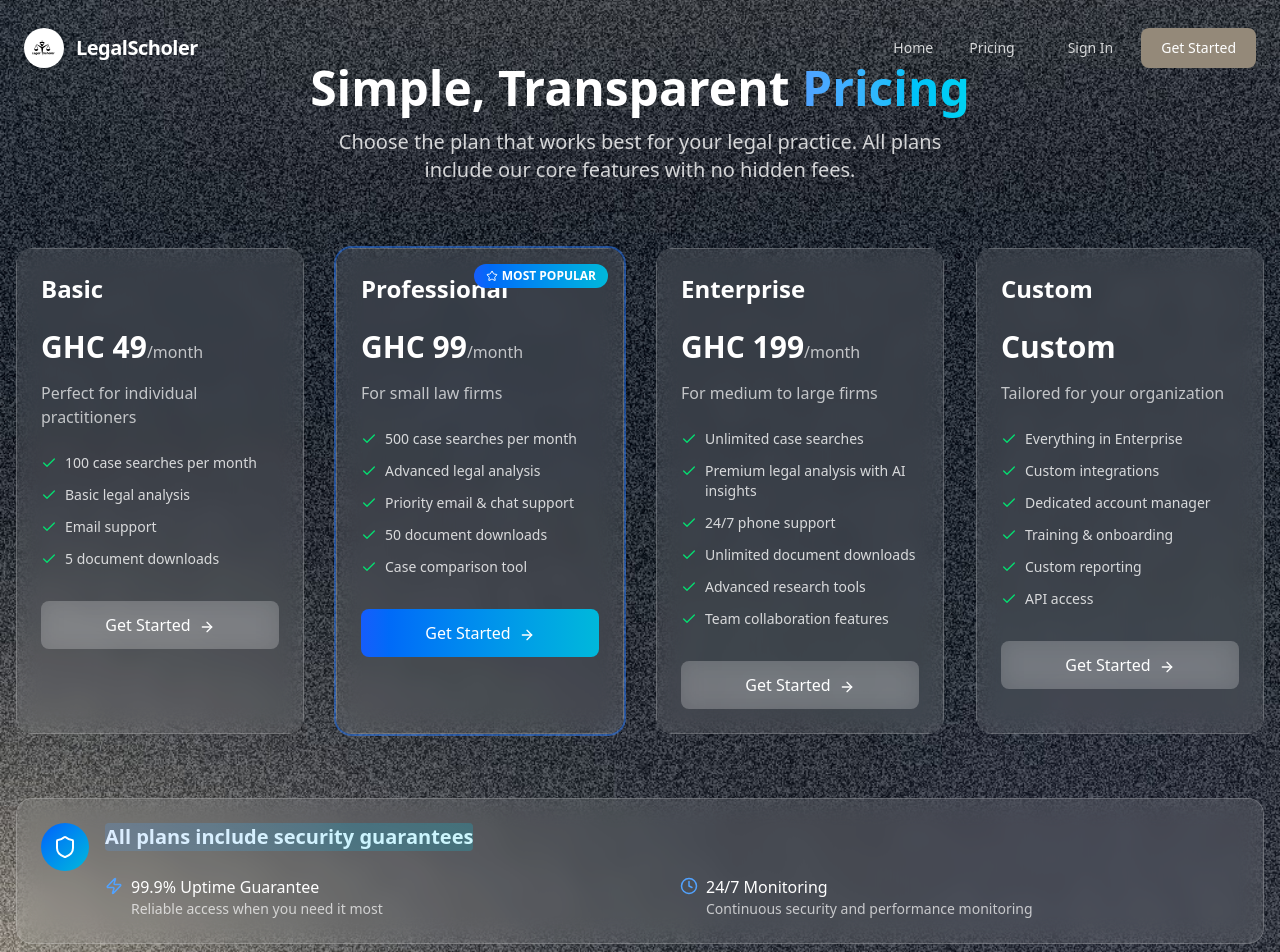
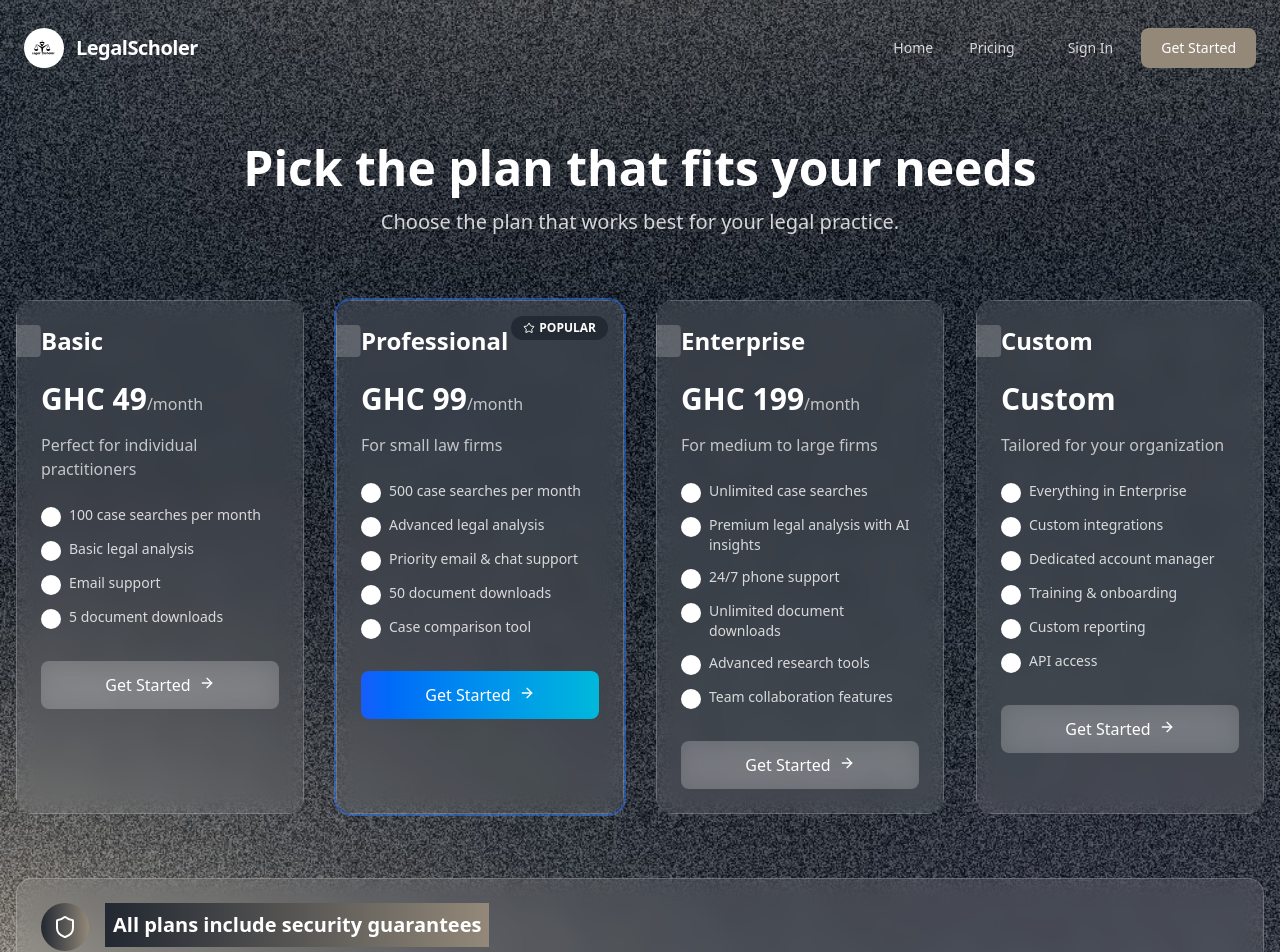
Before and after one commit to Namibra-Devs/LegalScholer_website, a React (Vite) app in the folder legalscholer/: page /pricing in a window 1280 px wide. Shown: the top 952 px of the page. Built offline with nearby package versions, Linux system fonts and the light colour scheme.

Commit message:
pricing page done

```diff
--- a/legalscholer/src/pages/PricingPage.jsx
+++ b/legalscholer/src/pages/PricingPage.jsx
@@ -1,7 +1,7 @@
-
 import React, { useState } from "react";
 import { motion, AnimatePresence } from "framer-motion";
 import { Check, Star, Zap, Shield, Clock, ArrowRight, Sparkles } from "lucide-react";
+import { Link } from "react-router-dom";
 
 const PricingPage = () => {
   const [hoveredCard, setHoveredCard] = useState(null);
@@ -70,15 +70,15 @@ const PricingPage = () => {
     <div className="min-h-screen bg-cover bg-center relative overflow-hidden">
       {/* Background Image with Overlay */}
       <div
-        className="absolute inset-0 bg-cover bg-center "
+        className="absolute inset-0 bg-cover bg-center"
         style={{
           backgroundImage:
             "url('/images/hero-bg.jpg')",
         }}
       ></div>
-      <div className="absolute inset-0"></div>
+      <div className="absolute inset-1"></div>
 
-      <div className="relative z-10 container mx-auto px-4 py-12 sm:py-16">
+      <div className="relative z-10 container mx-auto px-4 py-12 sm:py-16 mt-20">
         {/* Header Section */}
         <motion.div
           initial={{ opacity: 0, y: 20 }}
@@ -87,13 +87,10 @@ const PricingPage = () => {
           className="text-center mb-12 sm:mb-16"
         >
           <h1 className="text-3xl sm:text-4xl md:text-5xl font-bold text-white mb-4">
-            Simple, Transparent{" "}
-            <span className="bg-gradient-to-r from-blue-400 to-cyan-400 bg-clip-text text-transparent">
-              Pricing
-            </span>
+            Pick the plan that fits your needs
           </h1>
           <p className="text-base sm:text-lg md:text-xl text-white/80 max-w-xl md:max-w-2xl mx-auto">
-            Choose the plan that works best for your legal practice. All plans include our core features with no hidden fees.
+            Choose the plan that works best for your legal practice.
           </p>
         </motion.div>
 
@@ -131,9 +128,9 @@ const PricingPage = () => {
                   initial={{ opacity: 0, scale: 0.8 }}
                   animate={{ opacity: 1, scale: 1 }}
                   transition={{ duration: 0.3, delay: 0.2 }}
-                  className="absolute top-4 right-4 bg-gradient-to-r from-blue-600 to-cyan-500 text-white text-xs font-bold px-3 py-1 rounded-full z-10 flex items-center"
+                  className="absolute top-4 right-4 bg-[#222831]/90 text-white text-xs font-bold px-3 py-1 rounded-full z-10 flex items-center"
                 >
-                  <Star size={12} className="mr-1" /> MOST POPULAR
+                  <Star size={12} className="mr-1" /> POPULAR
                 </motion.div>
               )}
 
@@ -141,12 +138,12 @@ const PricingPage = () => {
               <div className="bg-white/10 backdrop-blur-md p-6 h-full border border-white/20">
                 {/* Plan Name with Shiny Text Effect */}
                 <div className="relative inline-block mb-2">
-                  <h3 className="text-xl sm:text-2xl font-bold text-white">{plan.name}</h3>
+                  <h3 className="text-xl sm:text-2xl font-bold text-white z-10">{plan.name}</h3>
                   <motion.div
-                    className="absolute inset-0 bg-gradient-to-r from-blue-400/20 to-cyan-400/20 rounded"
-                    initial={{ width: 0 }}
-                    whileHover={{ width: "100%" }}
-                    transition={{ duration: 0.4 }}
+                    className="absolute inset-0 bg-white/20 rounded"
+                    initial={{ x: "-100%" }}
+                    whileHover={{ x: "100%" }}
+                    transition={{ duration: 0.4, ease: "easeInOut" }}
                   />
                 </div>
 
@@ -175,17 +172,20 @@ const PricingPage = () => {
                       transition={{ duration: 0.3, delay: i * 0.1 }}
                       className="flex items-start"
                     >
-                      <Check size={16} className="text-green-400 mt-0.5 mr-2 flex-shrink-0" />
+                      <div className="relative flex items-center justify-center w-5 h-5 rounded-full bg-white mr-2 mt-0.5 flex-shrink-0">
+                        <Check size={12} className="text-white" />
+                      </div>
                       <span className="text-white/80 text-sm">{feature}</span>
                     </motion.li>
                   ))}
                 </ul>
 
                 {/* Button */}
+                <Link to="/login">
                   <motion.button
                     whileHover={{ scale: 1.05 }}
                     whileTap={{ scale: 0.95 }}
-                  className={`w-full py-3 rounded-lg font-medium transition-all duration-300 text-white ${
+                    className={`w-full py-3 rounded-lg font-medium transition-all duration-300 text-white group ${
                       plan.popular
                         ? "bg-gradient-to-r from-blue-600 to-cyan-500 hover:bg-gradient-to-r hover:from-blue-700 hover:to-cyan-600 hover:shadow-lg hover:shadow-blue-500/30"
                         : "bg-white/20 backdrop-blur-md hover:bg-white/30"
@@ -193,8 +193,15 @@ const PricingPage = () => {
                     title={`Choose ${plan.name} Plan`}
                   >
                     Get Started
-                  <ArrowRight size={16} className="inline ml-2" />
+                    <motion.div
+                      className="inline-block ml-2"
+                      whileHover={{ x: 5 }}
+                      transition={{ duration: 0.2 }}
+                    >
+                      <ArrowRight size={16} />
+                    </motion.div>
                   </motion.button>
+                </Link>
               </div>
             </motion.div>
           ))}
@@ -212,7 +219,7 @@ const PricingPage = () => {
             initial={{ scale: 0 }}
             animate={{ scale: 1 }}
             transition={{ duration: 0.5, delay: 0.6 }}
-            className="absolute top-6 left-6 w-12 h-12 bg-gradient-to-br from-blue-600 to-cyan-500 rounded-full flex items-center justify-center"
+            className="absolute top-6 left-6 w-12 h-12 bg-gradient-to-r from-[#222831] to-[#948979] rounded-full flex items-center justify-center"
           >
             <Shield size={24} className="text-white" />
           </motion.div>
@@ -221,14 +228,8 @@ const PricingPage = () => {
           <div className="ml-16">
             {/* Shiny Text Title */}
             <div className="relative inline-block mb-2">
-              <h3 className="text-lg sm:text-xl font-bold text-white">All plans include security guarantees</h3>
-              <motion.div
-                className="absolute inset-0 bg-gradient-to-r from-blue-400/20 to-cyan-400/20 rounded"
-                initial={{ width: 0 }}
-                whileInView={{ width: "100%" }}
-                transition={{ duration: 1, delay: 0.5 }}
-                viewport={{ once: true }}
-              />
+              <h3 className="text-lg sm:text-xl font-bold text-white bg-gradient-to-r from-[#222831] to-[#948979] p-2">All plans include security guarantees</h3>
+
             </div>
 
             {/* Details */}
```
Lines whose indentation alone changed are shown as unchanged.
